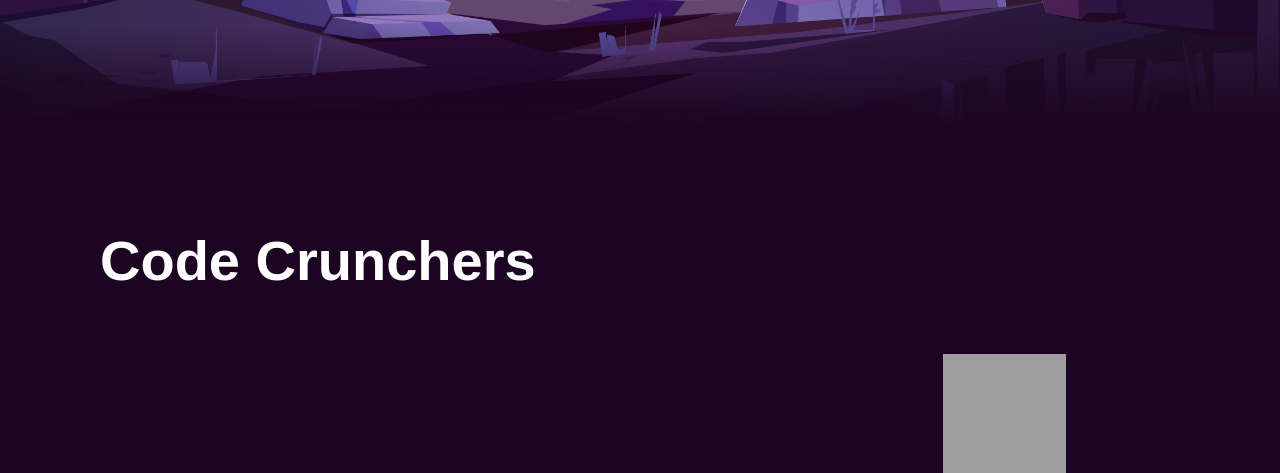
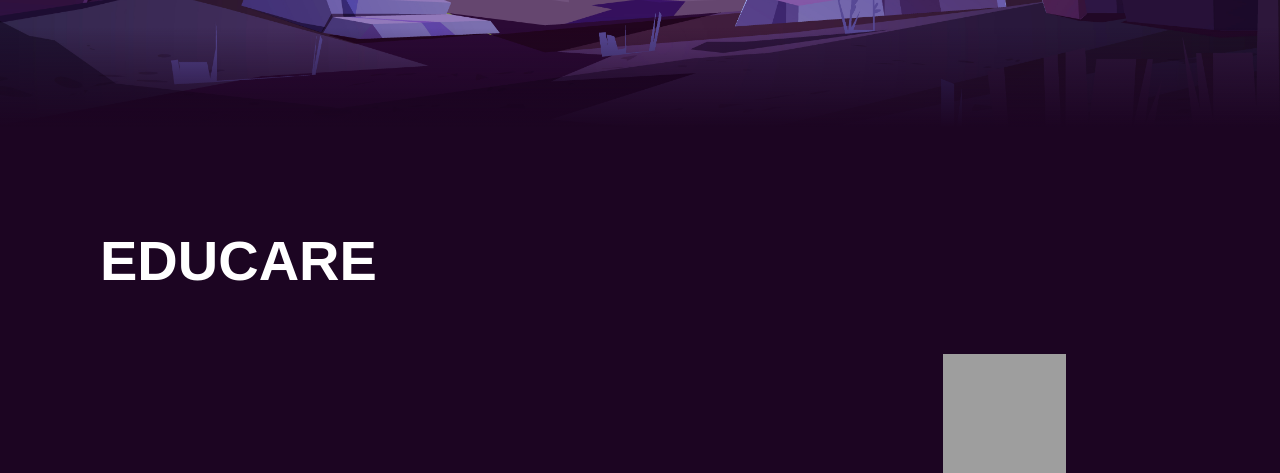
Before and after one commit to ishaandwivedi1234/Educare, a Flask app: page / in a window 1280 px wide. Shown: the part 672-1145 px from the top of the page. Run offline with Flask 2, Linux system fonts and the light colour scheme; some web fonts are replaced; grey boxes are pictures that could not be loaded.

Commit message:
Fixed typo

```diff
--- a/templates/index.html
+++ b/templates/index.html
@@ -30,7 +30,7 @@
         <img src="{{ url_for('static', filename='Images/rocket.png') }}" id="rocket" alt="">
     </section>
     <div class="sec" id="sec">
-        <h2>Code Crunchers</h2>
+        <h2>EDUCARE</h2>
         <div class="route">
             <div data-aos="fade-right" data-aos-offset="300" data-aos-easing="ease-in-sine"><a href="/todo"><img
                         src="{{ url_for('static', filename='Images/Saly-10.png') }}" alt="" id="productive"
```
